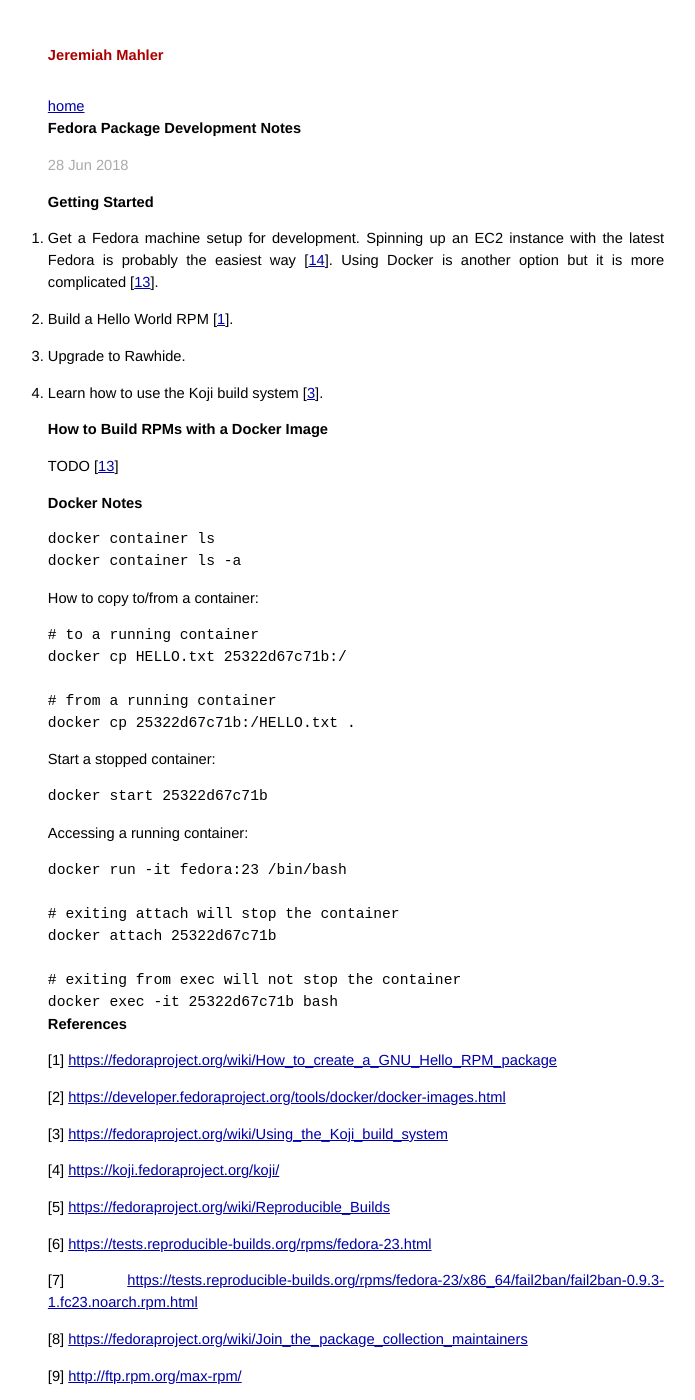
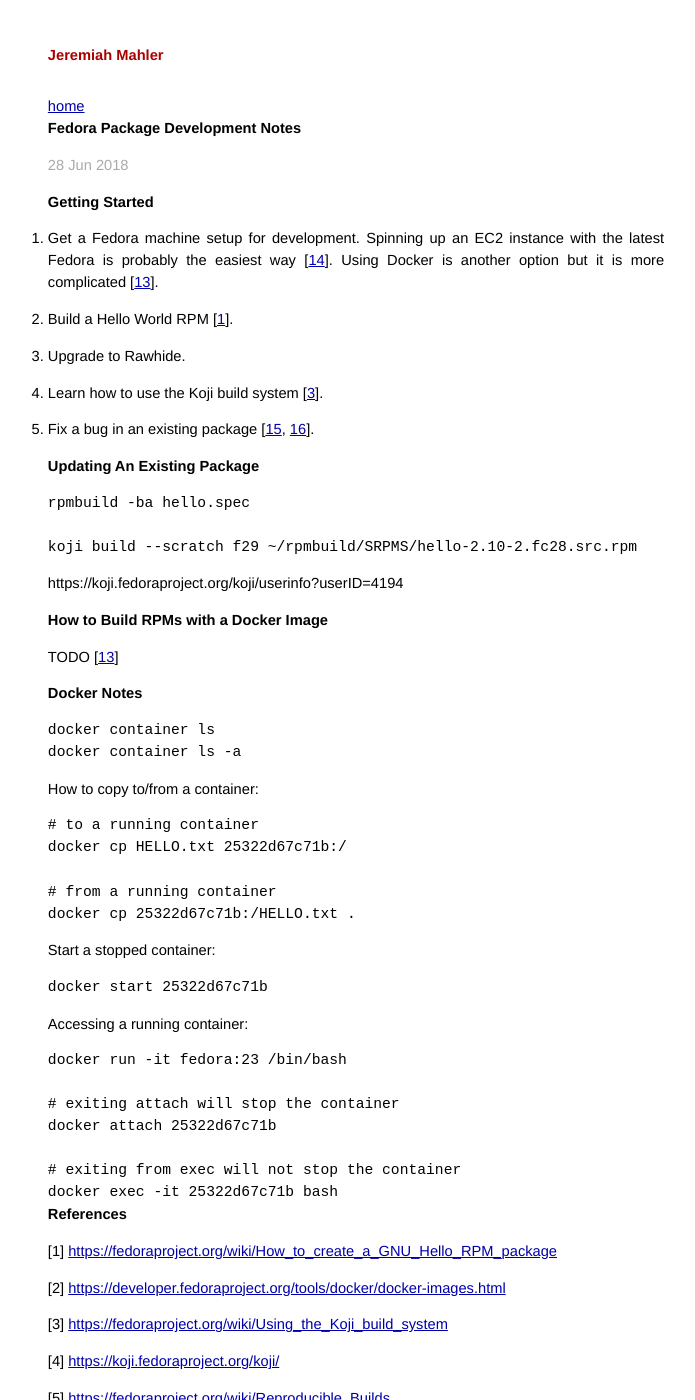
Before and after one commit to jmahler/jmahler.github.io, a Jekyll site: the page built from _posts/2018-06-28-fedora_package_development.md, in a window 1280 px wide and 1400 px high. Shown: the whole window, without its empty margins (284-979 px from the left). Built offline with Jekyll 4.4.1, drawn with Linux system fonts in a browser that asks for light colours; some of the changed text lies outside the part shown.

Commit message:
notes on koji

```diff
--- a/_posts/2018-06-28-fedora_package_development.md
+++ b/_posts/2018-06-28-fedora_package_development.md
@@ -20,6 +20,8 @@
 [12]: https://github.com/rpm-software-management/dnf
 [13]: https://github.com/mmornati/docker-mock-rpmbuilder
 [14]: https://alt.fedoraproject.org/cloud/
+[15]: https://fedoraproject.org/wiki/Join_the_package_collection_maintainers#One-off_contributions
+[16]: https://bugzilla.redhat.com/buglist.cgi?bug_status=ASSIGNED&bug_status=FAILS_QA&bug_status=MODIFIED&bug_status=NEEDINFO&bug_status=NEW&bug_status=ON_DEV&bug_status=ON_QA&bug_status=PASSES_QA&bug_status=POST&bug_status=RELEASE_PENDING&bug_status=VERIFIED&bugidtype=include&component=Package%20Review&field0-0-0=flagtypes.name&field0-1-0=bug_id&field0-2-0=bug_id&field0-3-0=bug_id&field0-4-0=bug_id&list_id=9069930&product=Fedora&query_format=advanced&query_format=advanced&type0-0-0=notsubstring&type0-1-0=notregexp&type0-2-0=notregexp&type0-3-0=notregexp&type0-4-0=notregexp&value0-0-0=fedora-review%2B&value0-1-0=%5E163776%24&value0-2-0=%5E163778%24&value0-3-0=%5E163779%24&value0-4-0=%5E177841%24
 
 # Getting Started
 
@@ -32,6 +34,16 @@
 1. Upgrade to Rawhide.
 
 1. Learn how to use the Koji build system [[3]].
+
+1. Fix a bug in an existing package [[15], [16]].
+
+# Updating An Existing Package
+
+    rpmbuild -ba hello.spec
+
+    koji build --scratch f29 ~/rpmbuild/SRPMS/hello-2.10-2.fc28.src.rpm
+
+https://koji.fedoraproject.org/koji/userinfo?userID=4194
 
 # How to Build RPMs with a Docker Image
 
@@ -93,3 +105,7 @@
 \[13\] [https://github.com/mmornati/docker-mock-rpmbuilder][13]
 
 \[14\] [https://alt.fedoraproject.org/cloud/][14]
+
+\[15\] [https://fedoraproject.org/wiki/Join_the_package_collection_maintainers#One-off_contributions][15]
+
+\[16\] [https://bugzilla.redhat.com/buglist.cgi?bug_status=ASSIGNED&bug_status=FAILS_QA&bug_status...][16]
```
